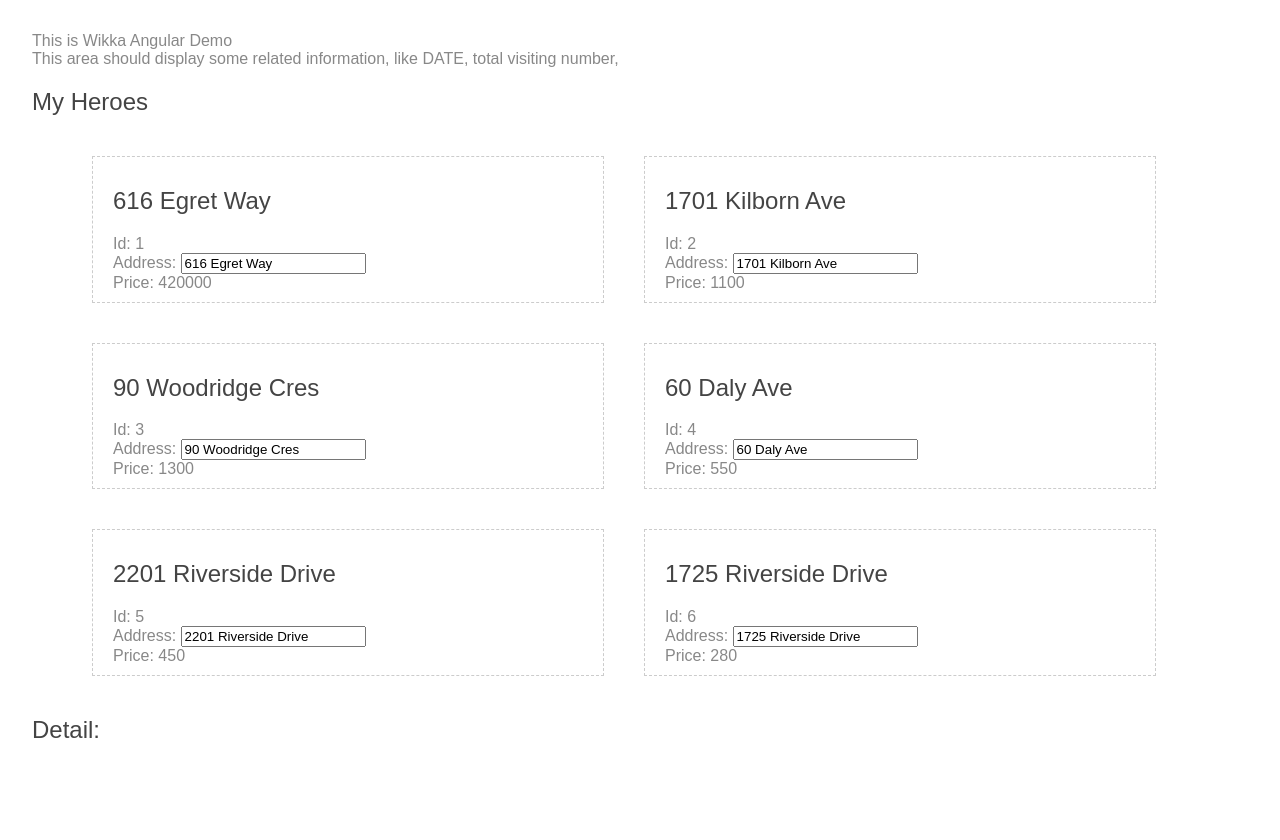
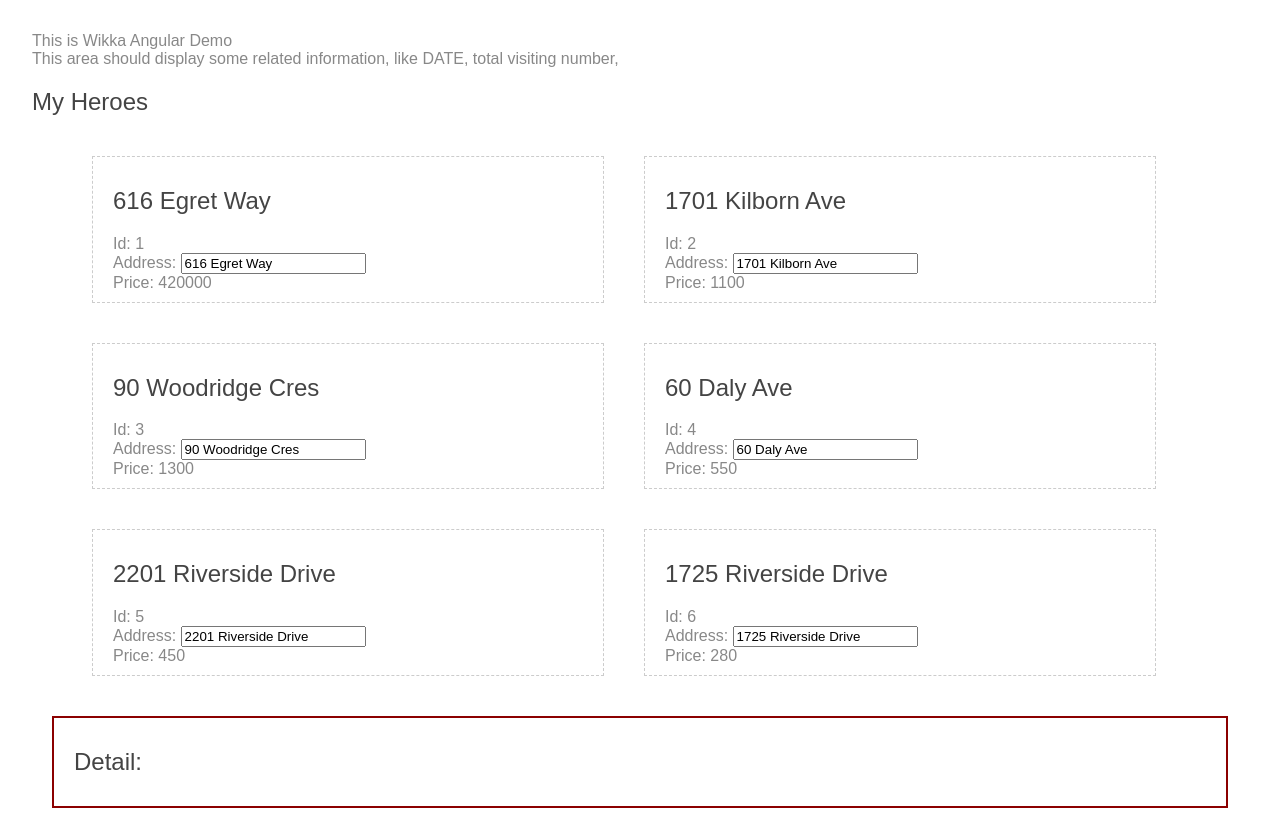
Before and after one commit to wikka9088/Angular-demo-wikka, an Angular app in the folder angular-demo-wikka/: page /houses in a window 1280 px wide. Before the commit the page ends 800 px from the top, so only its background shows below. Built offline with nearby package versions, Linux system fonts and the light colour scheme.

Commit message:
update css

```diff
--- a/angular-demo-wikka/src/app/house-detail/house-detail.component.css
+++ b/angular-demo-wikka/src/app/house-detail/house-detail.component.css
@@ -0,0 +1,5 @@
+.house-detail-wrapper {
+    border: 2px solid darkred;
+    margin: 20px;
+    padding: 10px 20px;
+}
--- a/angular-demo-wikka/src/app/house-detail/house-detail.component.html
+++ b/angular-demo-wikka/src/app/house-detail/house-detail.component.html
@@ -1,3 +1,4 @@
+<div class="house-detail-wrapper">
   <h2>Detail:</h2>
   <div class="house-item" *ngIf="house">
     <h2>{{ house.address }}</h2>
@@ -10,3 +11,4 @@
     </div>
     <div><span>Price: </span>{{house.price}}</div>
   </div>
+</div>
--- a/angular-demo-wikka/src/app/houses/houses.component.css
+++ b/angular-demo-wikka/src/app/houses/houses.component.css
@@ -7,4 +7,5 @@
 }
 .house-item.selected {
     border: 1px darkred dashed;
+    background-color: #eee;
 }
```
Lines whose indentation alone changed are shown as unchanged.
